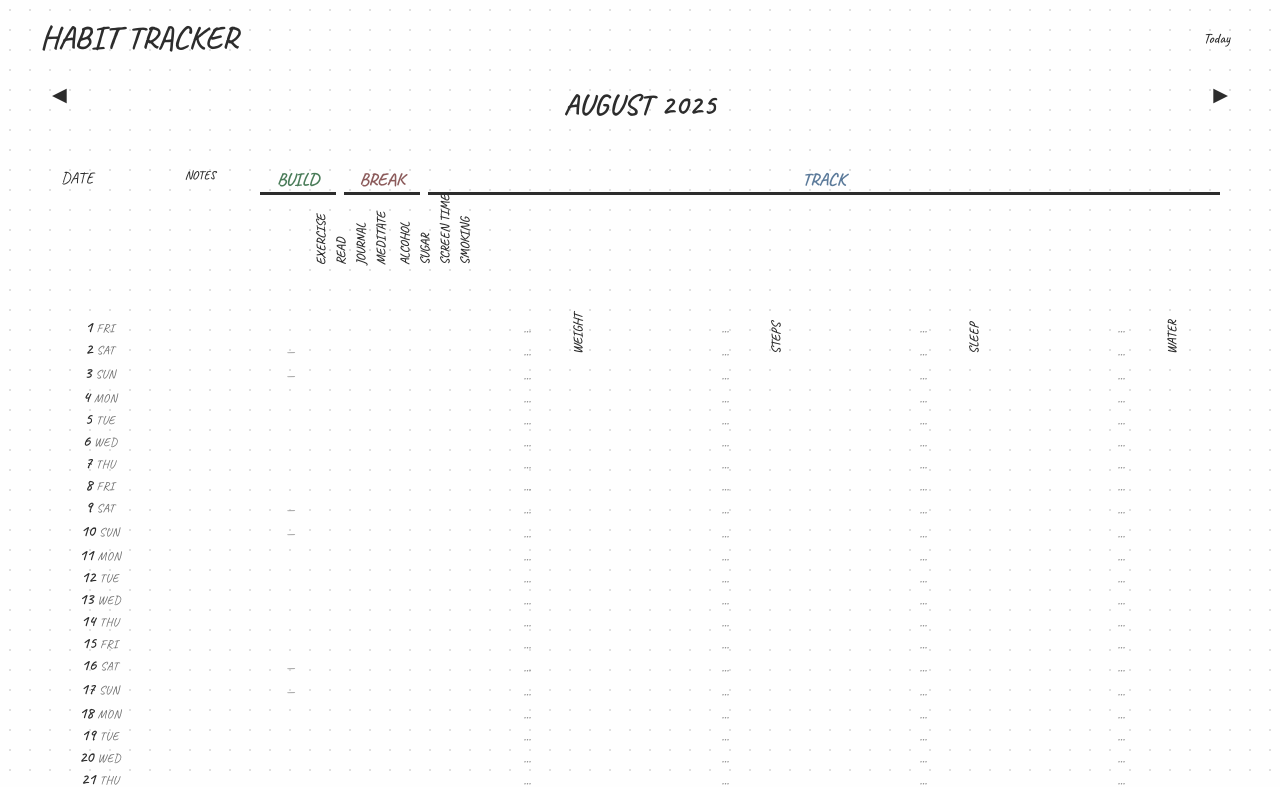
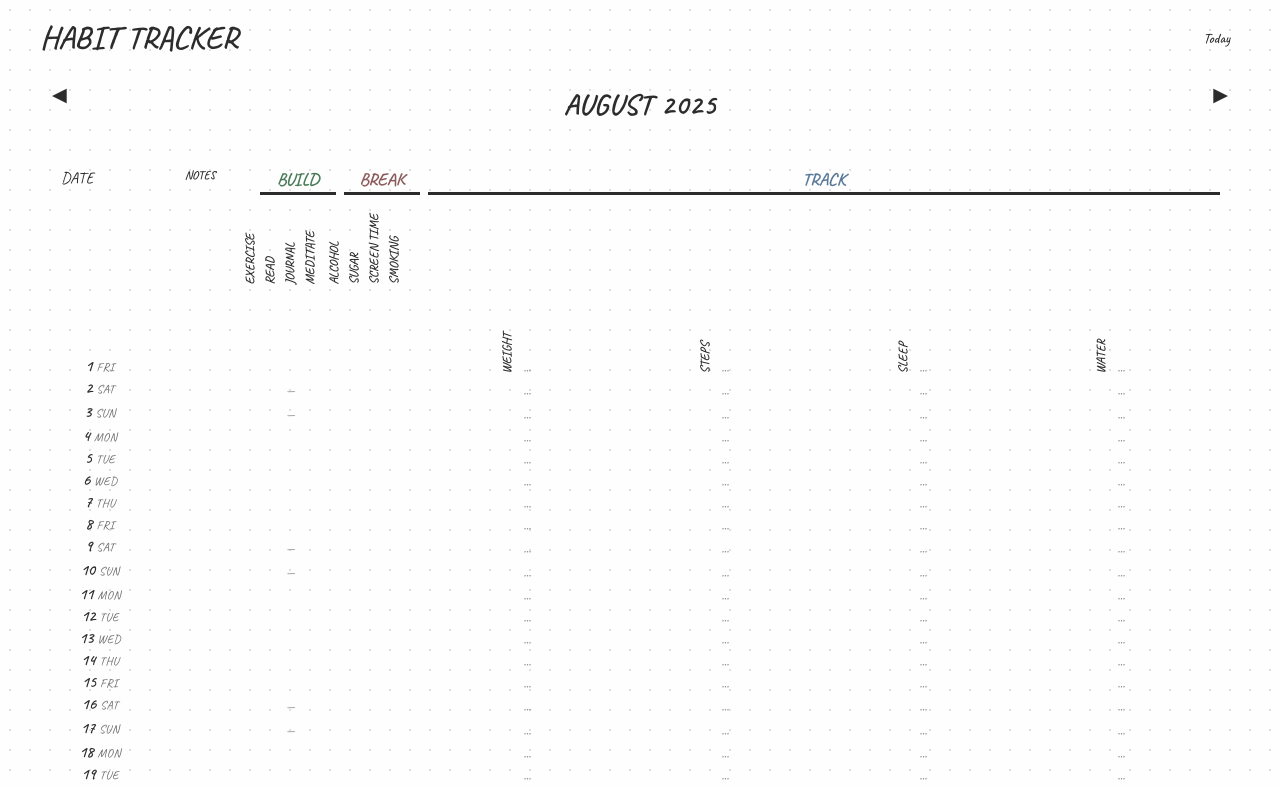
Before and after one commit to thanson00/HabitTracker, a React (Vite) app: page / in a window 1280 px wide. Shown: the top 787 px of the page. Built offline with nearby package versions, Linux system fonts and the light colour scheme.

Commit message:
fix: revert to center alignment and add bottom padding to move headers down

```diff
--- a/src/index.css
+++ b/src/index.css
@@ -241,8 +241,9 @@ button:focus-visible {
   padding: 1px;
   height: 120px;
   display: flex;
-  align-items: flex-end;
+  align-items: center;
   justify-content: flex-start;
+  padding-bottom: 40px;
   border: none;
   border-bottom: none;
   border-top: none;
```
